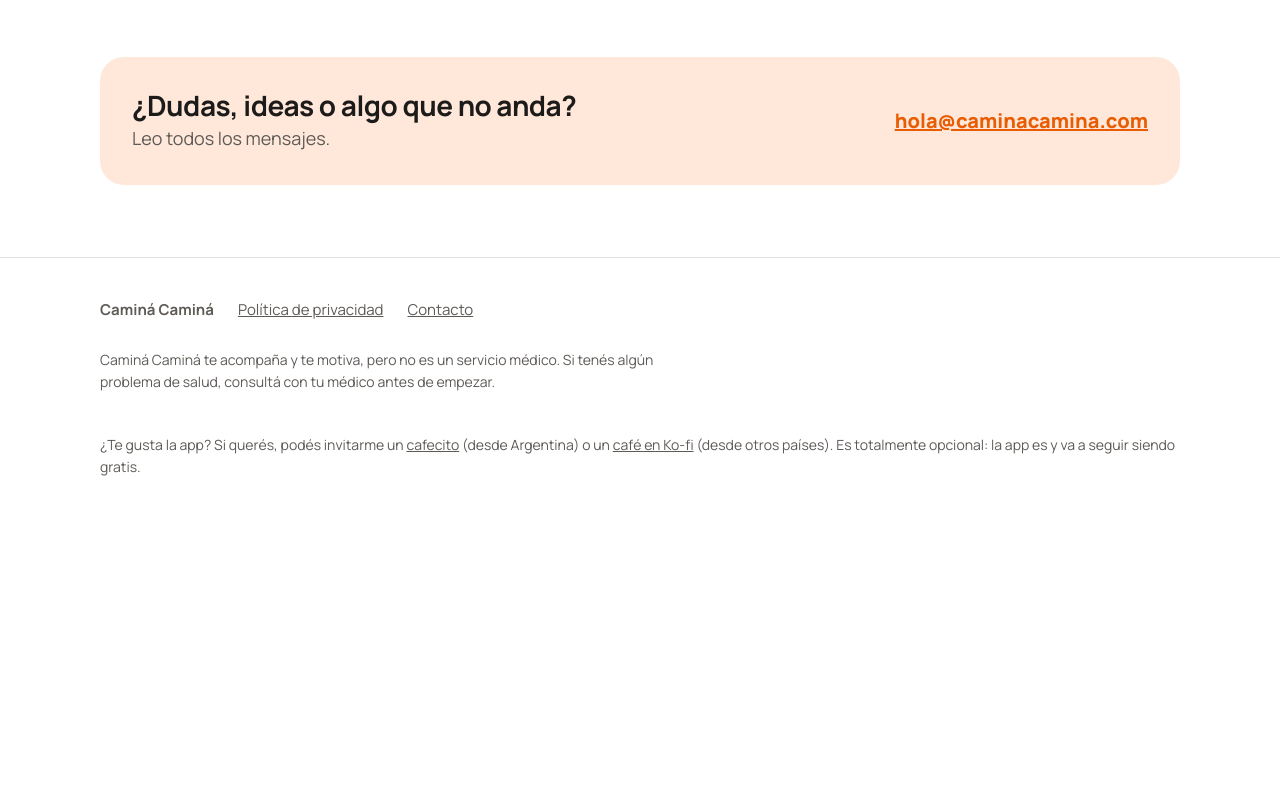
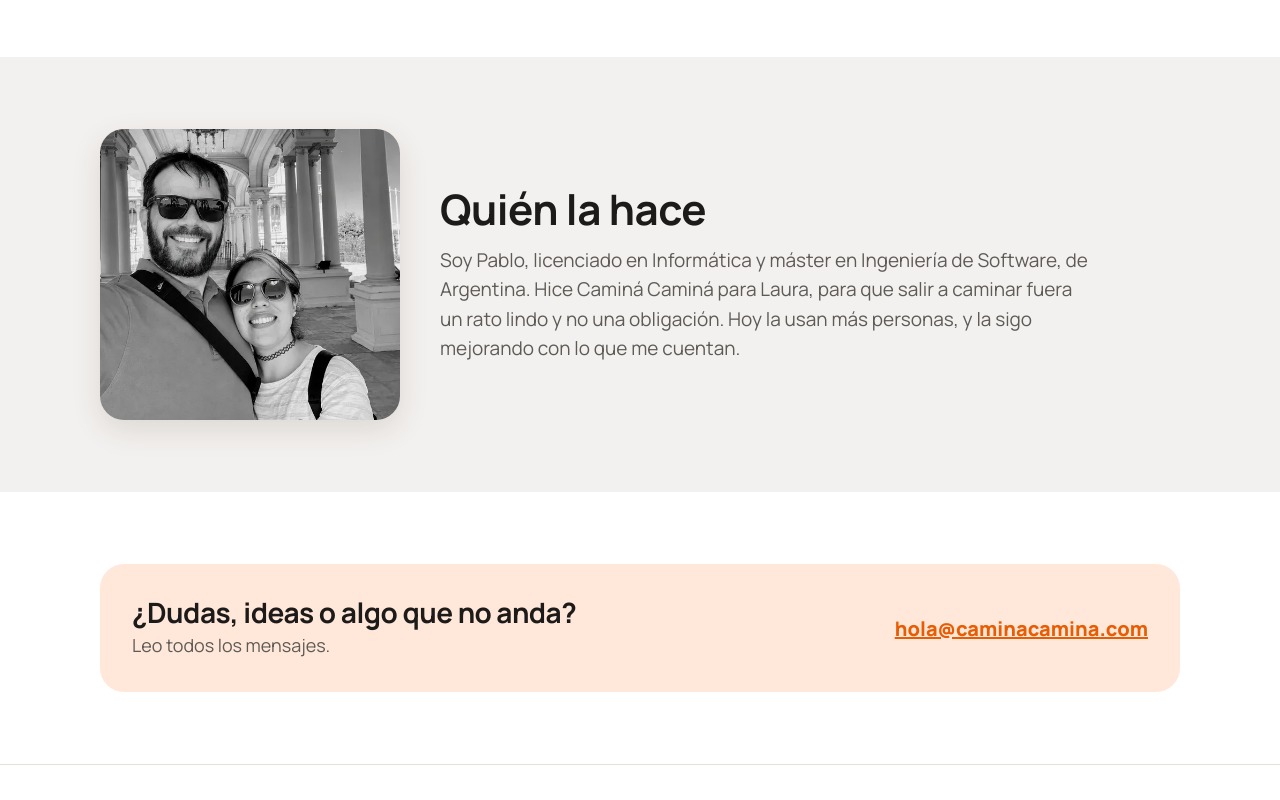
Before and after one commit to PabloClaus/caminacamina-web, a plain HTML site: page index.html in a window 1280 px wide. Shown: the part 3960-4760 px from the top of the page. Before the commit the page ends 4500 px from the top, so only its background shows below. Drawn offline with Linux system fonts and the light colour scheme.

Commit message:
Quién la hace

```diff
--- a/estilos.css
+++ b/estilos.css
@@ -276,6 +276,18 @@ details[open] summary::after { content: "–"; }
 
 details p { margin: 12px 0 0; color: var(--texto-2); font-size: 17px; }
 
+/* Quién la hace. */
+.quien {
+  display: grid;
+  grid-template-columns: 300px 1fr;
+  gap: 40px;
+  align-items: center;
+}
+
+.quien img { border-radius: var(--radio); box-shadow: var(--sombra); }
+
+.quien p { color: var(--texto-2); font-size: 19px; max-width: 56ch; margin: 0; }
+
 /* Datos y contacto. */
 .datos {
   display: grid;
@@ -352,6 +364,9 @@ footer a { color: var(--texto-2); }
   .sin-publicidad { margin-bottom: 32px; }
   .tarjetas, .datos { grid-template-columns: 1fr; }
   .destacado { grid-template-columns: 1fr; gap: 32px; }
+  .quien { grid-template-columns: 1fr; gap: 24px; }
+  .quien img { width: min(320px, 100%); }
+  .quien p { font-size: 17px; }
   .destacado .telefono { width: min(280px, 100%); }
   section { padding: 56px 0; }
   .contacto { padding: 24px; }
--- a/index.html
+++ b/index.html
@@ -175,7 +175,17 @@
   </div>
 </section>
 
-<section id="contacto" style="padding-top:0">
+<section id="quien" class="gris">
+  <div class="ancho quien">
+    <img src="img/pablo-y-laura.webp" alt="Pablo y Laura, sonriendo bajo unas columnas" width="560" height="544" loading="lazy">
+    <div>
+      <h2>Quién la hace</h2>
+      <p>Soy Pablo, licenciado en Informática y máster en Ingeniería de Software, de Argentina. Hice Caminá Caminá para Laura, para que salir a caminar fuera un rato lindo y no una obligación. Hoy la usan más personas, y la sigo mejorando con lo que me cuentan.</p>
+    </div>
+  </div>
+</section>
+
+<section id="contacto">
   <div class="ancho">
     <div class="contacto">
       <div>
```
Also changed, not shown: img/pablo-y-laura.webp (added).
